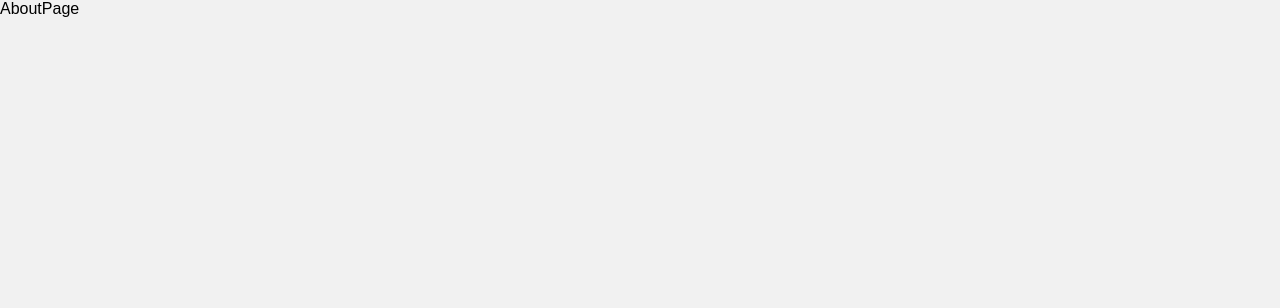
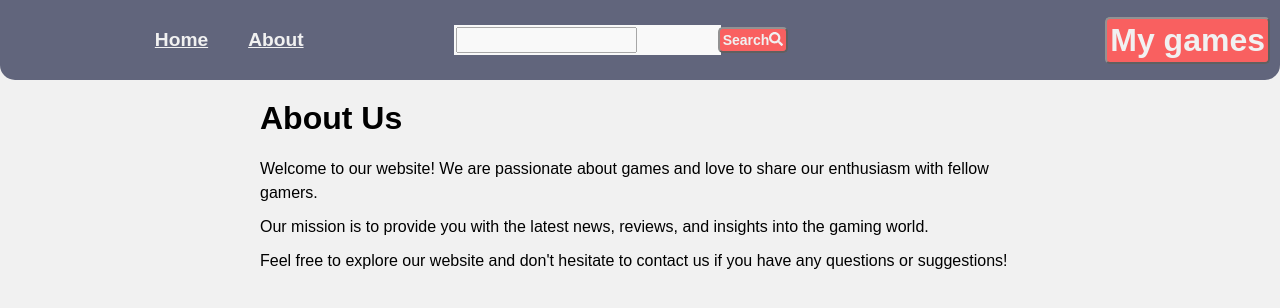
Before and after one commit to Bett-Patrick/GameHaven, a React (Vite) app: page /about in a window 1280 px wide. Shown: the top 308 px of the page. Built offline with nearby package versions, Linux system fonts and the light colour scheme.

Commit message:
Added routes to about & Home

```diff
--- a/src/AboutPage.jsx
+++ b/src/AboutPage.jsx
@@ -1,9 +1,20 @@
-import React from 'react'
+// AboutPage.jsx
+import React from 'react';
+import './index.css';
+import NavBar from './NavBar';
 
 const AboutPage = () => {
   return (
-    <div>AboutPage</div>
-  )
+    <div>
+      <NavBar/>
+    <div className="about-page">
+      <h1>About Us</h1>
+      <p>Welcome to our website! We are passionate about games and love to share our enthusiasm with fellow gamers.</p>
+      <p>Our mission is to provide you with the latest news, reviews, and insights into the gaming world.</p>
+      <p>Feel free to explore our website and don't hesitate to contact us if you have any questions or suggestions!</p>
+    </div>
+    </div>
+  );
 }
 
-export default AboutPage
+export default AboutPage;
--- a/src/NavBar.jsx
+++ b/src/NavBar.jsx
@@ -1,11 +1,12 @@
 import './index.css';
 import Search from './Search';
+import { Link } from 'react-router-dom';
 
 const NavBar = () => {
   return (
     <nav className='nav-bar'>
-      <a href="" className='home'>Home</a>
-      <a href="" className='about'>About</a>
+      <Link to="/"  className='home'>Home</Link>
+      <Link to="/about"  className='about'>About</Link>
       <Search/>
       <button className='my-games'>My games</button>
     </nav>
--- a/src/Search.jsx
+++ b/src/Search.jsx
@@ -1,8 +1,13 @@
 import React from 'react'
+import { FaSearch } from 'react-icons/fa'
 
 const Search = () => {
   return (
     <div>
+      <form style={{display:"flex", gap:"2px", backgroundColor:"white", padding:'2px'}} action="">
+        <input type="text" />
+        <button style={{fontSize:"14px", display:"flex"}} type="submit">Search <FaSearch/></button>
+      </form>
 
     </div>
   )
--- a/src/components/Game/Game.jsx
+++ b/src/components/Game/Game.jsx
@@ -1,5 +1,6 @@
 import React, { useEffect, useState } from 'react';
 import { useParams } from 'react-router-dom';
+import NavBar from "../../NavBar"
 
 const Game = () => {
   const { id } = useParams();
@@ -32,6 +33,8 @@
   if (!gameData) return null; // Render nothing if gameData is null
 
   return (
+    <div>
+      <NavBar/>
     <div className='game-details'>
       <div className='split-div'>
 
@@ -52,6 +55,7 @@
         </div>
       </div>
     </div>
+    </div>
   );
 };
 
--- a/src/components/PopularGames/PopularGames.jsx
+++ b/src/components/PopularGames/PopularGames.jsx
@@ -2,7 +2,7 @@
 import { Link } from 'react-router-dom';
 
 const PopularGames = ({ games, clickedGenre }) => {
-  // Check if no genrre is clicked
+  // Check if no genre is clicked
   if (!clickedGenre) {
     return (
       <div className='popular-games'>
--- a/src/index.css
+++ b/src/index.css
@@ -228,3 +228,25 @@
 .buy-btn{
   background-color: greenyellow;
 }
+
+
+
+
+
+/* About styles */
+/* about.css */
+.about-page {
+  max-width: 800px;
+  margin: 0 auto;
+  padding: 20px;
+}
+
+.about-page h1 {
+  font-size: 2rem;
+  margin-bottom: 20px;
+}
+
+.about-page p {
+  line-height: 1.5;
+  margin-bottom: 10px;
+}
```
